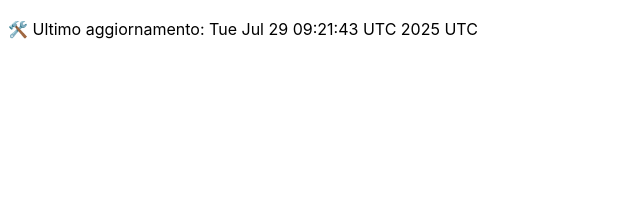
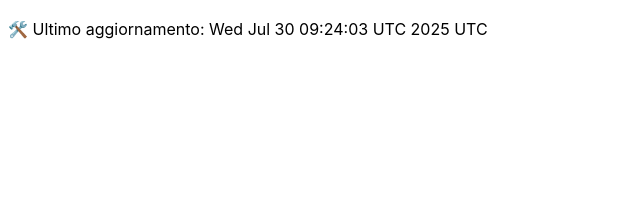
Before and after one commit to DanteTrb/DanteTrb.github.io, a Jekyll site: the page built from badges.md, in a window 1280 px wide. Shown: the top 213 px of the page, without its empty margins (0-640 px from the left). Built offline with Jekyll 4.4.1, drawn with Linux system fonts in a browser that asks for light colours; our own code applies the rules of GitHub Pages for plain Markdown files.

Commit message:
🛠️ Aggiornamento automatico badge

```diff
--- a/badges.md
+++ b/badges.md
@@ -1 +1 @@
-🛠️ Ultimo aggiornamento: Tue Jul 29 09:21:43 UTC 2025 UTC
+🛠️ Ultimo aggiornamento: Wed Jul 30 09:24:03 UTC 2025 UTC
```
